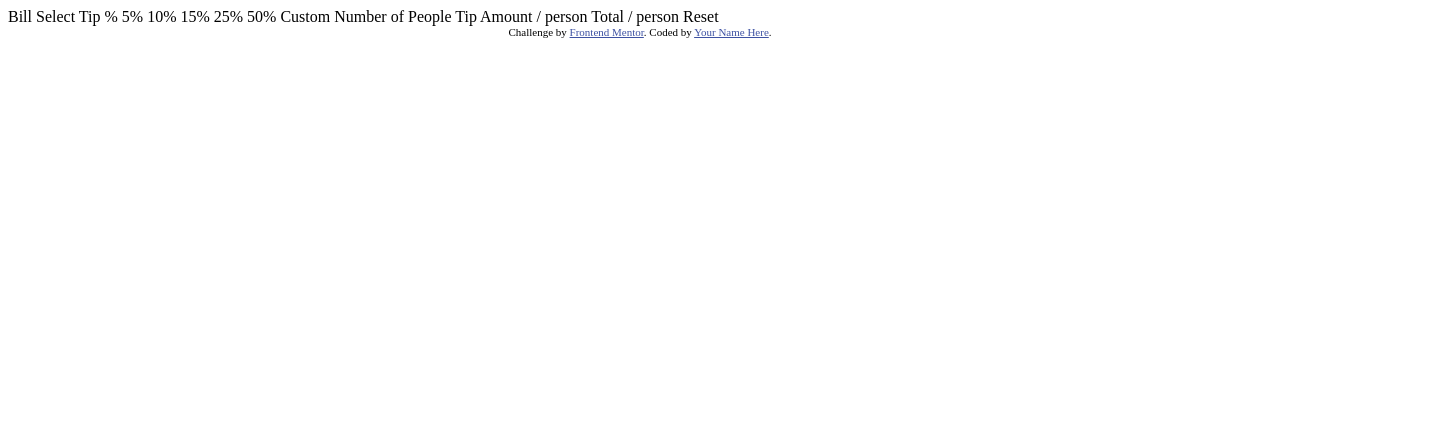
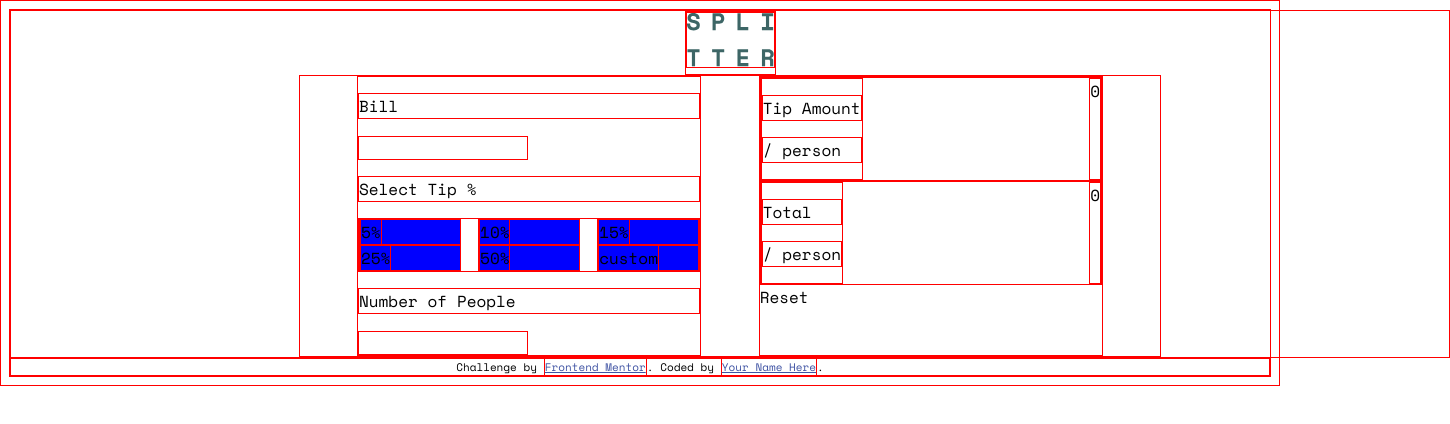
Before and after one commit to OlgaRybacka/tipCalculator, a plain HTML site: page index.html in a window 1280 px wide. Shown: the whole page, 1450 px wide, since content can reach past the window. Drawn offline with nearby package versions, Linux system fonts and the light colour scheme.

Commit message:
Basic setup of elements, site structure.

```diff
--- a/index.html
+++ b/index.html
@@ -5,36 +5,79 @@
   <meta name="viewport" content="width=device-width, initial-scale=1.0"> <!-- displays site properly based on user's device -->
 
   <link rel="icon" type="image/png" sizes="32x32" href="./images/favicon-32x32.png">
+  <link rel="stylesheet" href="styles.css">
+
+  <link rel="preconnect" href="https://fonts.googleapis.com">
+	<link rel="preconnect" href="https://fonts.gstatic.com" crossorigin>
+	<link href="https://fonts.googleapis.com/css2?family=Space+Mono:wght@400;700&display=swap" rel="stylesheet">
 
   <title>Frontend Mentor | Tip calculator app</title>
 
-  <!-- Feel free to remove these styles or customise in your own stylesheet 👍 -->
-  <style>
-    .attribution { font-size: 11px; text-align: center; }
-    .attribution a { color: hsl(228, 45%, 44%); }
-  </style>
 </head>
 <body>
 
-  Bill
+<div class="container">
+	<div class="logo"><img src="images/logo.svg" /></div>
+	<div class="calculator">
+		<div class="calc-left">
+			<p class="calc-left-label">Bill</p>
+			<input type="number" id="form-bill" name="form-bill" min="0"><br>
+			<p class="calc-left-label">Select Tip %</p>
+			<div class="calc-left-radiogroup">
+				<div>
+					<input type="radio" id="tip-5" name="select-tip-radio" value="5">
+					<label for="tip-5">5%</label>
+				</div>
+				<div>
+					<input type="radio" id="tip-10" name="select-tip-radio" value="10">
+					<label for="tip-10">10%</label>
+				</div>
+				<div>
+					<input type="radio" id="tip-15" name="select-tip-radio" value="15">
+					<label for="tip-15">15%</label>
+				</div>
+				<div>
+					<input type="radio" id="tip-25" name="select-tip-radio" value="25">
+					<label for="tip-25">25%</label>
+				</div>
+				<div>
+					<input type="radio" id="tip-50" name="select-tip-radio" value="50">
+					<label for="tip-50">50%</label>
+				</div>
+				<div>
+					<input type="radio" id="tip-custom" name="select-tip-radio" value="custom">
+					<label for="tip-custom">custom</label>
+				</div>
+			</div>
 
-  Select Tip %
-  5%
-  10%
-  15%
-  25%
-  50%
-  Custom
+			<p class="calc-left-label">Number of People</p>
+			<input type="number" id="form_people" name="form_people" min="1"><br>
 
-  Number of People
+		</div>
+		<div class="calc-right">
+			<div class="calc-right-row">
+				<div class="calc-right-row-label">
+					<p class="calc-right-row-title">Tip Amount</p>
+					<p class="calc-right-row-subtitle">/ person</p>
+				</div>
+				<div class="calc-right-row-number" id="tip-per-person">
+				0
+				</div>
+			</div>
+			<div class="calc-right-row">
+				<div class="calc-right-row-label">
+					<p class="calc-right-row-title">Total</p>
+					<p class="calc-right-row-subtitle">/ person</p>
+				</div>
+				<div class="calc-right-row-number" id="total-per-person">
+				0
+				</div>
+			</div>
 
-  Tip Amount
-  / person
-
-  Total
-  / person
-
-  Reset
+			Reset
+		</div>
+	</div>
+</div>
 
   <div class="attribution">
     Challenge by <a href="https://www.frontendmentor.io?ref=challenge" target="_blank">Frontend Mentor</a>.
--- /dev/null
+++ b/styles.css
@@ -0,0 +1,83 @@
+:root {
+	--strong-cyan: hsl(172, 67%, 45%);
+	--very dark cyan: hsl(183, 100%, 15%);
+	--dark-grayish-cyan: hsl(186, 14%, 43%);
+	--dark-grayish-cyan2: hsl(184, 14%, 56%);
+	--light-grayish-cyan: hsl(185, 41%, 84%);
+	--light-grayish-cyan: hsl(189, 41%, 97%);
+	--white: hsl(0, 0%, 100%);
+}
+
+*, *::before, *::after {
+	font-family: 'Space Mono', monospace;
+	box-sizing: border-box;
+	border: 1px solid red;
+}
+
+.container {
+	display:flex;
+	flex-direction: column;
+	width: 1440px;
+	margin: auto;
+}
+
+.logo {
+	margin:auto;
+}
+
+.calculator {
+	display:flex;
+	flex-direction: row;
+	justify-content: space-evenly;
+	width: 60%;
+	margin: auto;
+}
+
+.calculator > div {
+	width: 40%;
+}
+
+.calc-left-radiogroup {
+	display:flex;
+	flex-direction:row;
+	justify-content: space-between;
+	flex-wrap: wrap;
+}
+
+.calc-left-radiogroup > div {
+	width: 30%;
+	background: blue;
+}
+
+input[type=radio] {
+	position: absolute;
+	opacity: 0;
+	width: 0;
+}
+input[type=radio]+label {
+	font-weight: normal;
+}
+input[type=radio]:checked+label {
+	font-weight: bold;
+}
+input[type=radio]:focus+label {
+	border: 1px dotted #000;
+}
+
+.calc-right-row {
+	display:flex;
+	flex-direction:row;
+	justify-content: space-between;
+}
+
+
+
+
+.attribution {
+	font-size: 11px;
+	text-align: center;
+}
+
+.attribution a {
+	color: hsl(228, 45%, 44%);
+}
```
